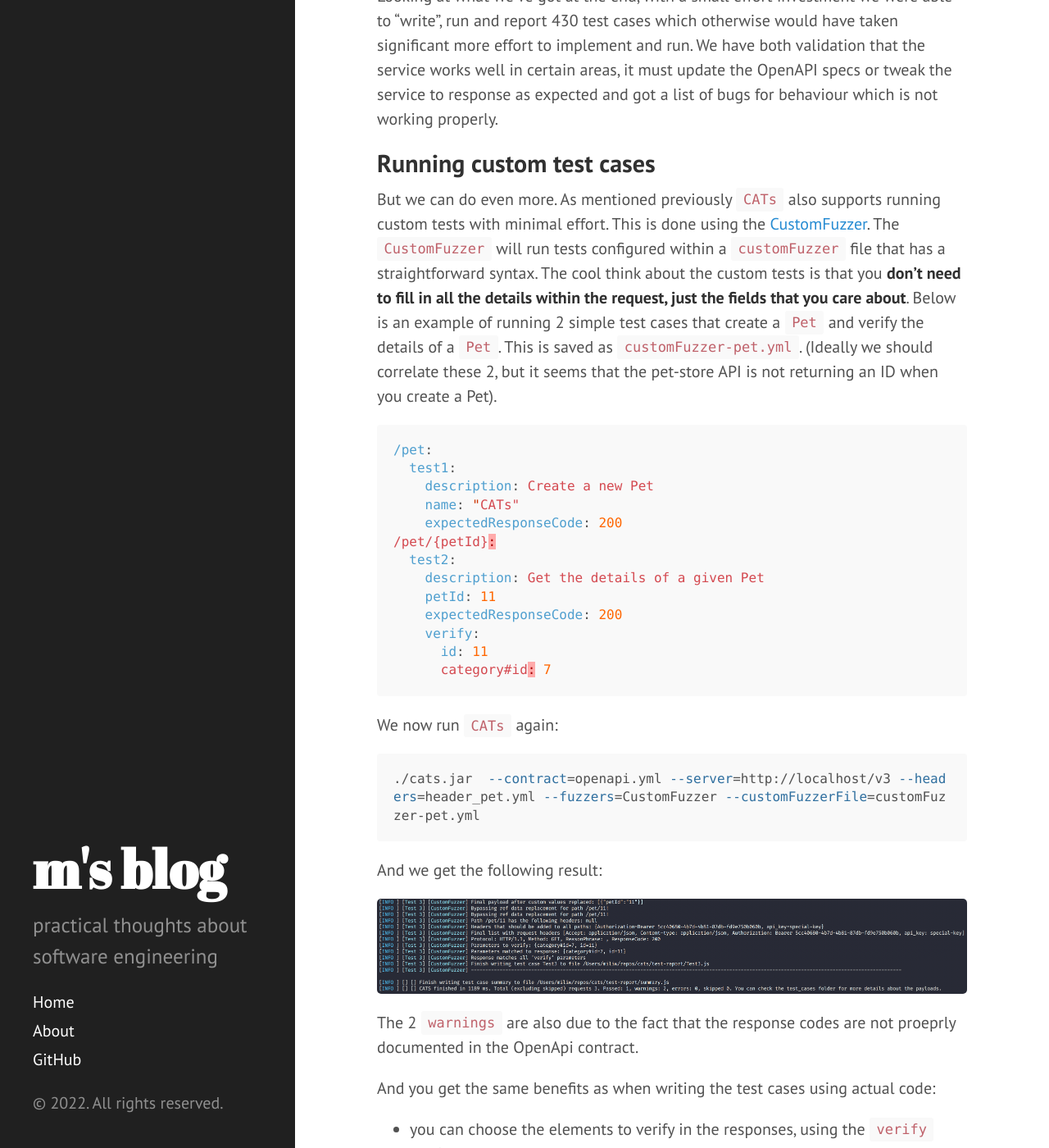
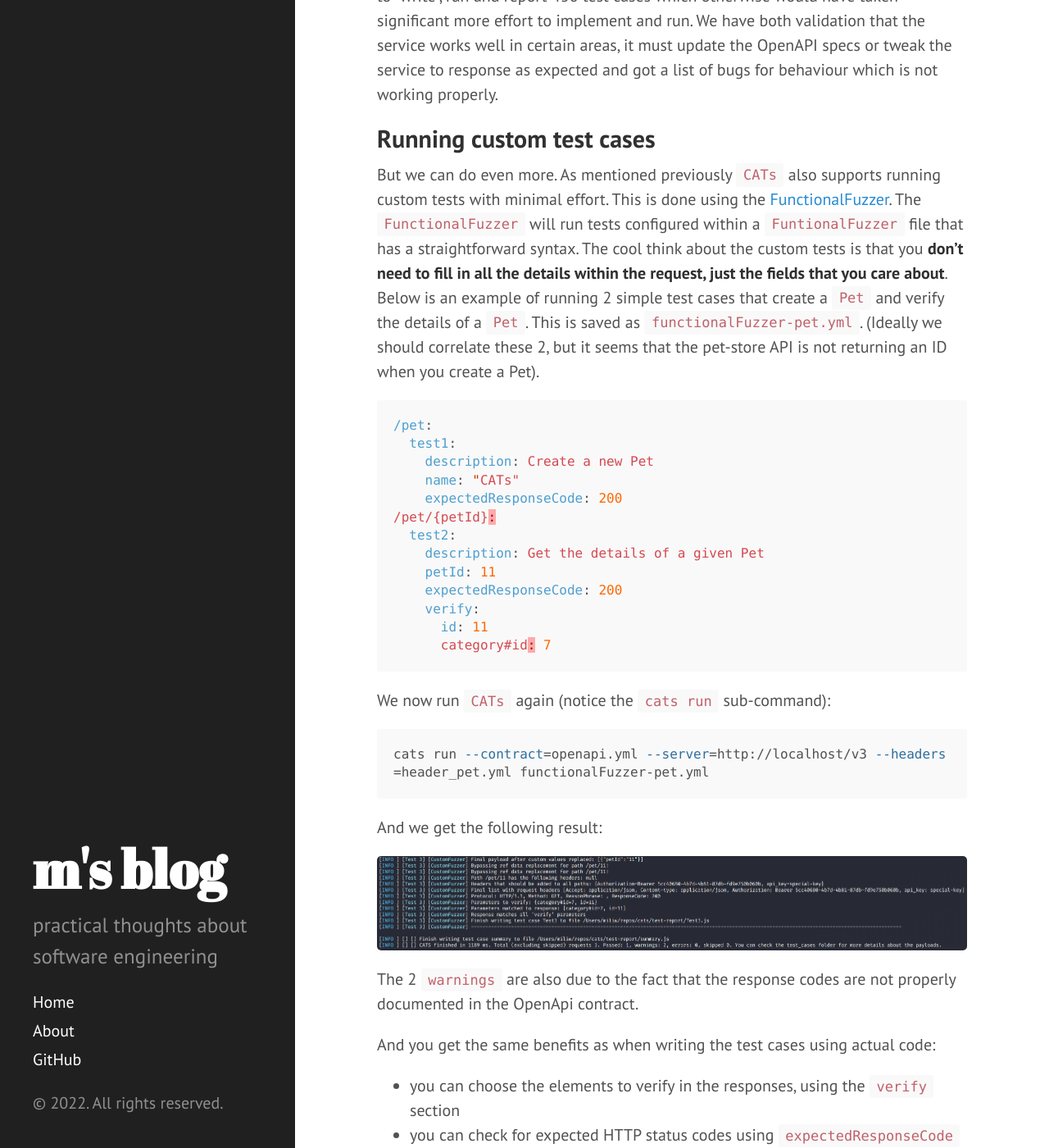
Before and after one commit to ludovicianul/ludovicianul.github.io, a Jekyll site: the page built from _posts/2020-09-09-cats.md, in a window 1280 px wide and 1400 px high, scrolled down 7636 px. Shown: the whole window at 82% size. Built offline with Jekyll 4.4.1, drawn with Linux system fonts in a browser that asks for light colours; comment, search, counter and statistics services are not loaded; some of the changed text lies outside the part shown.

Commit message:
Update links to CATS documentation

````diff
--- a/_posts/2020-09-09-cats.md
+++ b/_posts/2020-09-09-cats.md
@@ -48,7 +48,7 @@ And also make the next 2 categories extremely simple to write and maintain. This
 - **auto-heal** when APIs change
 - make writing **functional scenarios** as **simple** as possible by entirely removing the need to write code, while still leveraging the first 2 points
 
-`CATs` has built-in [Fuzzers](https://github.com/Endava/cats#how-the-fuzzing-works) which are actually pre-defined test cases with expected results that will validate if the API response as expected for a bunch of scenarios:
+`CATs` has built-in [Fuzzers](https://endava.github.io/cats/docs/getting-started/how-cats-works) which are actually pre-defined test cases with expected results that will validate if the API response as expected for a bunch of scenarios:
 - send string values in numeric fields
 - send outside the boundary values where constraints exist
 - send values not matching pre-defined regex patterns
@@ -56,7 +56,7 @@ And also make the next 2 categories extremely simple to write and maintain. This
 - add new fields inside the requests
 - and so on...
 
-You can find a list of all the available `Fuzzers` here: [https://github.com/Endava/cats#available-fuzzers](https://github.com/Endava/cats#available-fuzzers).
+You can find a list of all the available `Fuzzers` here: [https://endava.github.io/cats/docs/fuzzers/](https://endava.github.io/cats/docs/fuzzers/).
 
 There is one catch though. Your API must provide an [OpenAPI](https://swagger.io/specification/) contract/spec. But this shouldn't be an issue in my opinion. It's good practice having your API documented in a tools-friendly format.
 Many companies are building [OpenAPI specs for their API](https://github.blog/2020-07-27-introducing-githubs-openapi-description/) for easier tools integration.
@@ -78,13 +78,13 @@ This will make the app available at `http://localhost` for the Swagger UI, and t
 
 Download the [latest CATs version](https://github.com/Endava/cats/releases). Download also the [openapi.yml](https://github.com/OpenAPITools/openapi-petstore/blob/master/src/main/resources/openapi.yaml) from above.
 
-Before running `CATs`, please [read how it works](https://github.com/Endava/cats#how-the-fuzzing-works) in order to better interpret the results.
+Before running `CATs`, please [read how it works](https://endava.github.io/cats/docs/getting-started/how-cats-works) in order to better interpret the results.
 
 ## Running the built-in test cases
-Suppose both `cats.jar` and the `openapi.yml` are in the same folder, you can now run:
+You can now run:
 
 ```bash
-./cats.jar --server=http://localhost/v3 --contract=openapi.yml
+ cats --server=http://localhost/v3 --contract=openapi.yml
 ```
 
 You will get something like this:
@@ -100,7 +100,7 @@ Looking in the `openapi.yml` we can see that some endpoints require authenticati
 
 ![auth_required.png](https://github.com/ludovicianul/ludovicianul.github.io/raw/master/images/auth_required.png)
 
-`CATs` supports [passing any type of headers with the requests](https://github.com/Endava/cats#headers-file).
+`CATs` supports [passing any type of headers with the requests](https://endava.github.io/cats/docs/getting-started/headers-file).
 Let's create the following `headers.yml` file:
 
 ```yaml
@@ -114,7 +114,7 @@ You can obtain the `Bearer` token by authenticating in the Swagger UI. The `api_
 Let's do another run, including now the `headers.yml` file:
 
 ```bash
-./cats.jar --contract=openapu.yml --server=http://localhost/v3 --headers=headers.yml
+cats --contract=openapu.yml --server=http://localhost/v3 --headers=headers.yml
 ```
 
 A bit better now. `93` successful and `140` potential bugs.
@@ -131,7 +131,7 @@ For this particular cases `CATs` uses the `urlParams` argument in order to pass
 We run `CATs` again, considering also the `urlParams`:
 
 ```bash
-./cats.jar r --contract=openapi.yml --server=http://localhost/v3 --headers=headers.yml --urlParams="username:username,petId:10,orderId=1"
+cats --contract=openapi.yml --server=http://localhost/v3 --headers=headers.yml --urlParams="username:username,petId:10,orderId=1"
 ```
 
 `91` passed test cases and "just" `81` potential bugs.
@@ -155,10 +155,10 @@ We have both validation that the service works well in certain areas, it must up
 
 ## Running custom test cases
 
-But we can do even more. As mentioned previously `CATs` also supports running custom tests with minimal effort. This is done using the [CustomFuzzer](https://github.com/Endava/cats#customfuzzer).
-The `CustomFuzzer` will run tests configured within a `customFuzzer` file that has a straightforward syntax.
+But we can do even more. As mentioned previously `CATs` also supports running custom tests with minimal effort. This is done using the [FunctionalFuzzer](https://endava.github.io/cats/docs/fuzzers/special-fuzzers/functional-fuzzer).
+The `FunctionalFuzzer` will run tests configured within a `FuntionalFuzzer` file that has a straightforward syntax.
 The cool think about the custom tests is that you **don't need to fill in all the details within the request, just the fields that you care about**.
-Below is an example of running 2 simple test cases that create a `Pet` and verify the details of a `Pet`. This is saved as `customFuzzer-pet.yml`. (Ideally we should correlate these 2, but it seems that the pet-store API is not returning an ID when you create a Pet).
+Below is an example of running 2 simple test cases that create a `Pet` and verify the details of a `Pet`. This is saved as `functionalFuzzer-pet.yml`. (Ideally we should correlate these 2, but it seems that the pet-store API is not returning an ID when you create a Pet).
 
 ```yml
 /pet:
@@ -176,24 +176,24 @@ Below is an example of running 2 simple test cases that create a `Pet` and verif
       category#id: 7
 ```
 
-We now run `CATs` again:
+We now run `CATs` again (notice the `cats run` sub-command):
 
 ```bash
-./cats.jar  --contract=openapi.yml --server=http://localhost/v3 --headers=header_pet.yml --fuzzers=CustomFuzzer --customFuzzerFile=customFuzzer-pet.yml
+cats run --contract=openapi.yml --server=http://localhost/v3 --headers=header_pet.yml functionalFuzzer-pet.yml
 ```
 
 And we get the following result:
 
 ![custom](https://github.com/ludovicianul/ludovicianul.github.io/raw/master/images/custom.png)
 
-The 2 `warnings` are also due to the fact that the response codes are not proeprly documented in the OpenApi contract.
+The 2 `warnings` are also due to the fact that the response codes are not properly documented in the OpenApi contract.
 
 And you get the same benefits as when writing the test cases using actual code:
 - you can choose the elements to verify in the responses, using the `verify` section
 - you can check for expected HTTP status codes using `expectedResponseCode`
 - and you can even pass values from one test to another using `output`
 
-As mentioned above, ideally, when getting the Pet details, you should pass an ID received when initially creating the Pet to make sure that is the same Pet. The `customFuzzer-pet.yml` will look like this:
+As mentioned above, ideally, when getting the Pet details, you should pass an ID received when initially creating the Pet to make sure that is the same Pet. The `functionalFuzzer-pet.yml` will look like this:
 
 ```yml
  /pet:
````
Also changed, not shown: other parts of _posts/2020-09-09-cats.md (+1 -1 lines), _posts/2020-10-05-github-api-testing.md (+24 -21 lines), _posts/2022-03-24-better-api-tools.md (+2 -2 lines).
